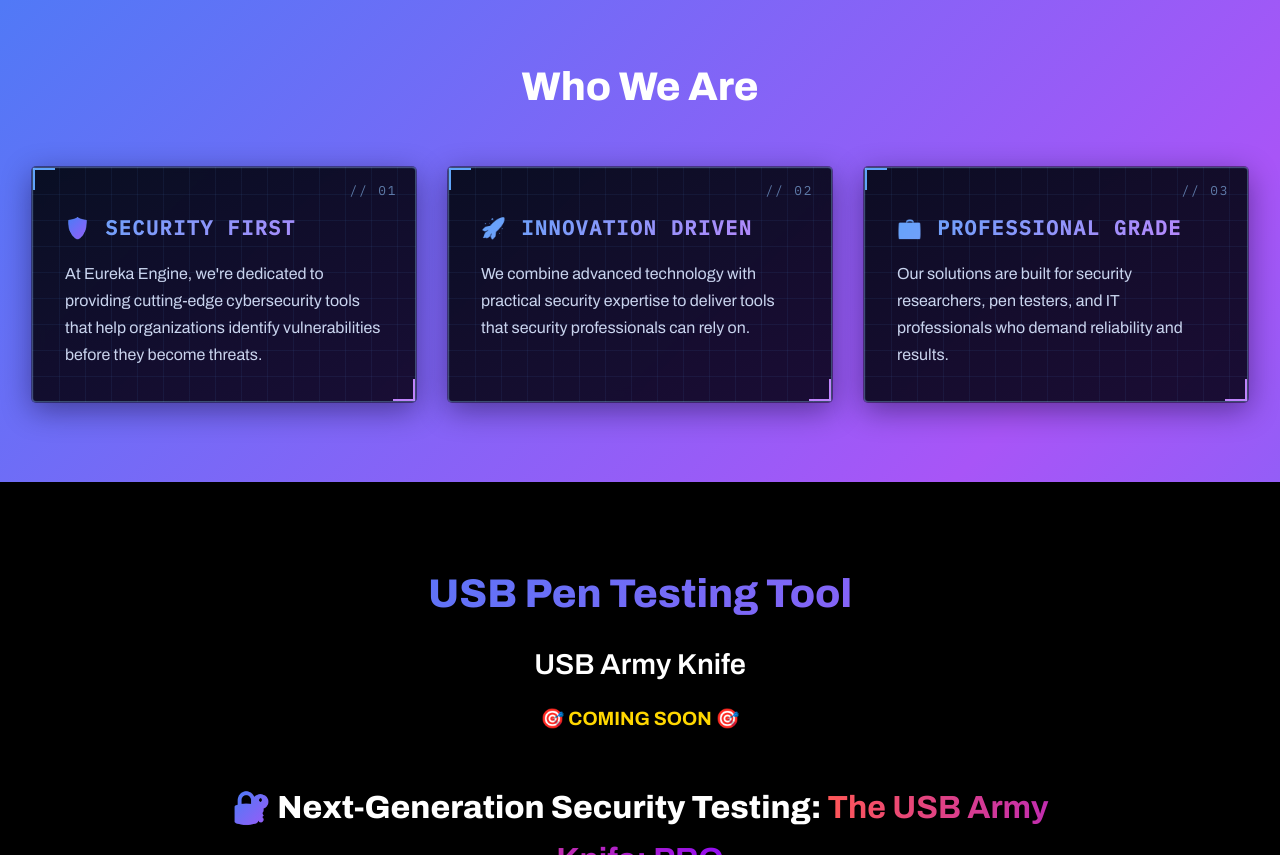
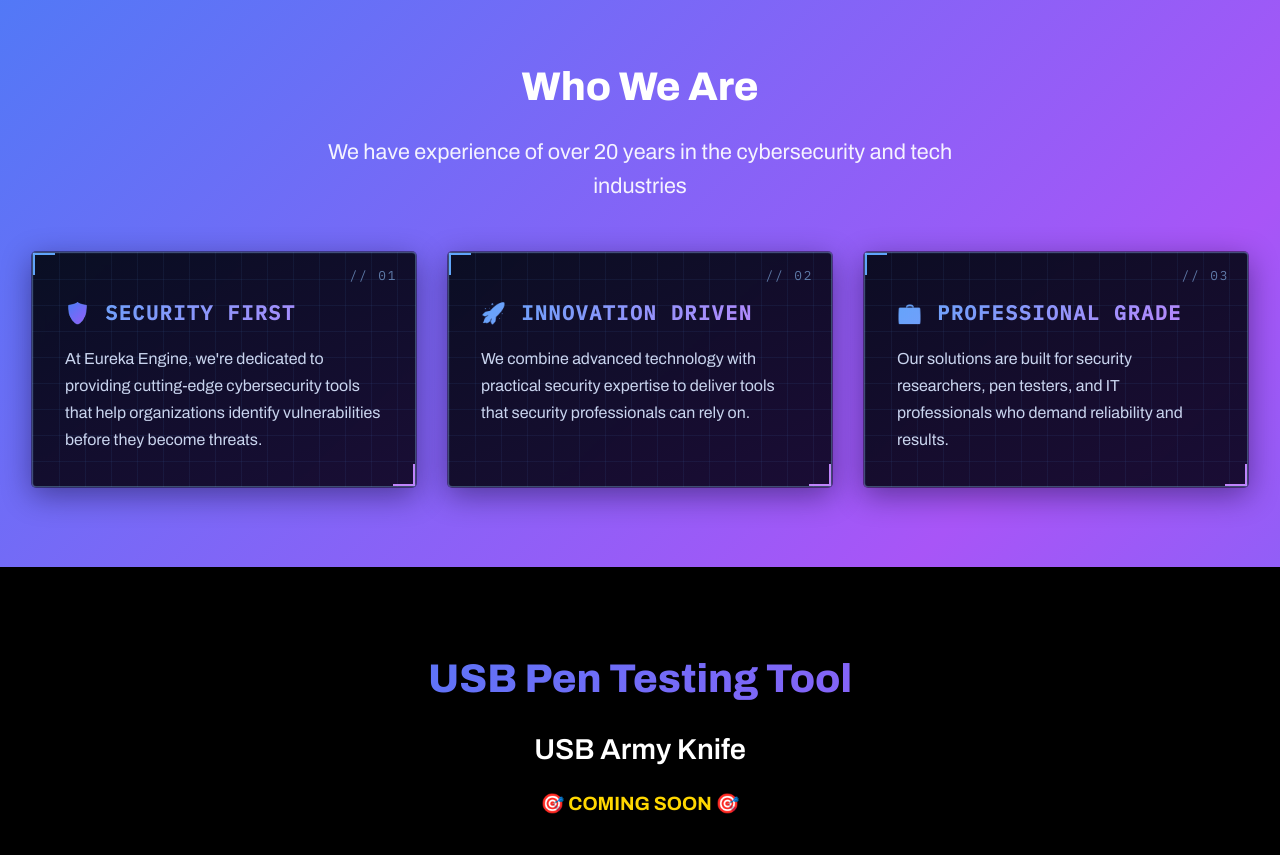
Before and after one commit to eurekaengine/eurekaengine.co.uk, a plain HTML site: page index.html in a window 1280 px wide. Shown: the part 1360-2215 px from the top of the page. Drawn offline with Linux system fonts and the light colour scheme.

Commit message:
homepage update

```diff
--- a/index.html
+++ b/index.html
@@ -500,6 +500,19 @@
             margin-bottom: 3rem;
             color: white;
             padding: 0 2rem;
+        }
+
+        .about h2 {
+            margin-bottom: 1rem;
+        }
+
+        .about-intro {
+            color: rgba(255, 255, 255, 0.92);
+            font-size: 1.35rem;
+            margin: 0 auto 3rem;
+            max-width: 760px;
+            padding: 0 2rem;
+            text-align: center;
         }
 
         .about-content {
@@ -1642,6 +1655,7 @@
 
     <section id="about" class="about">
         <h2>Who We Are</h2>
+        <p class="about-intro">We have experience of over 20 years in the cybersecurity and tech industries</p>
         <div class="about-content">
             <div class="about-card">
                 <h3><span class="emoji-gradient">🛡️</span> Security First</h3>
```
